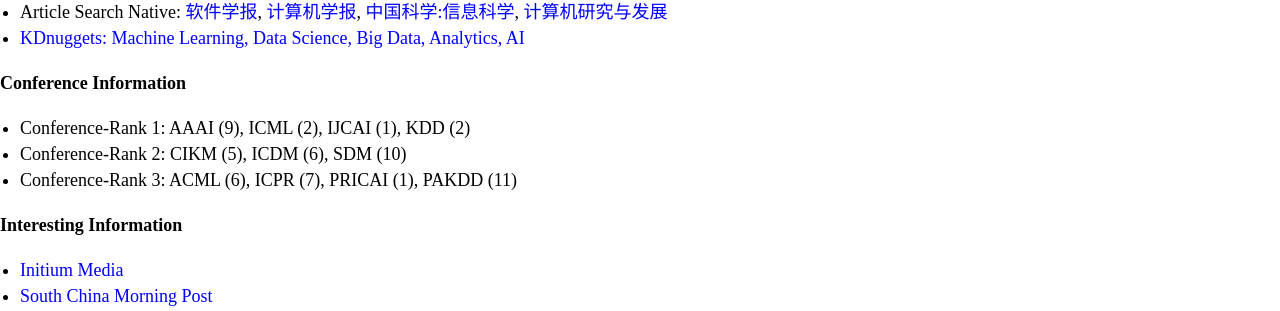
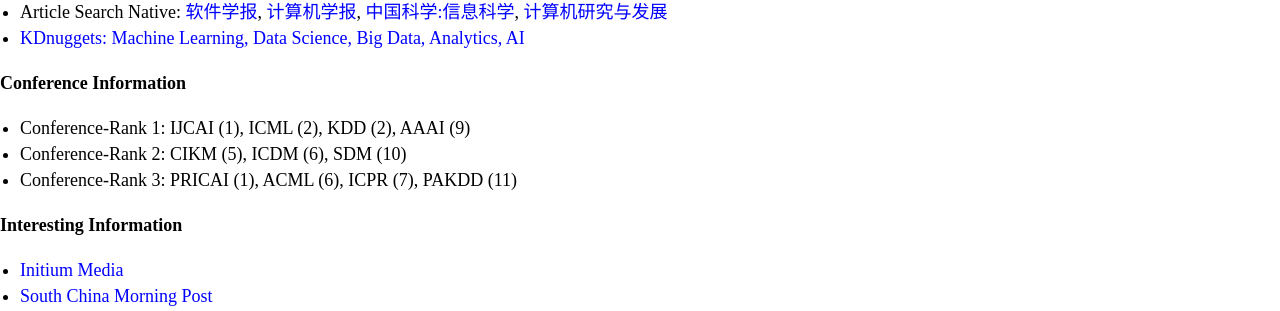
Before and after one commit to jiazhang-ml/jiazhang-ml.github.io, a Jekyll site: the page built from weblink.md, in a window 1280 px wide. Shown: the part 356-667 px from the top of the page. Built offline with Jekyll 4.4.1, drawn with Linux system fonts in a browser that asks for light colours.

```diff
--- a/weblink.md
+++ b/weblink.md
@@ -17,9 +17,9 @@ layout: default
 
 #### Conference Information
 
-* Conference-Rank 1: AAAI (9), ICML (2), IJCAI (1), KDD (2)
+* Conference-Rank 1: IJCAI (1), ICML (2), KDD (2), AAAI (9)
 * Conference-Rank 2: CIKM (5), ICDM (6), SDM (10)
-* Conference-Rank 3: ACML (6), ICPR (7), PRICAI (1), PAKDD (11)
+* Conference-Rank 3: PRICAI (1), ACML (6), ICPR (7), PAKDD (11)
 
 #### Interesting Information
 
```
